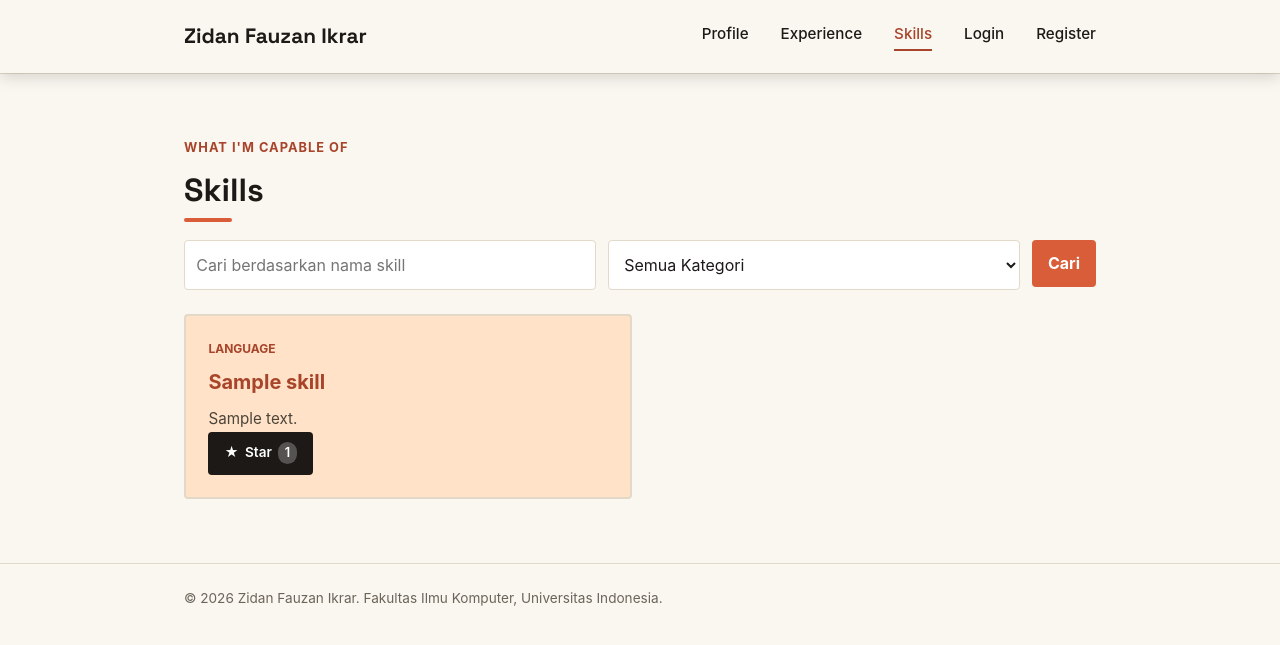
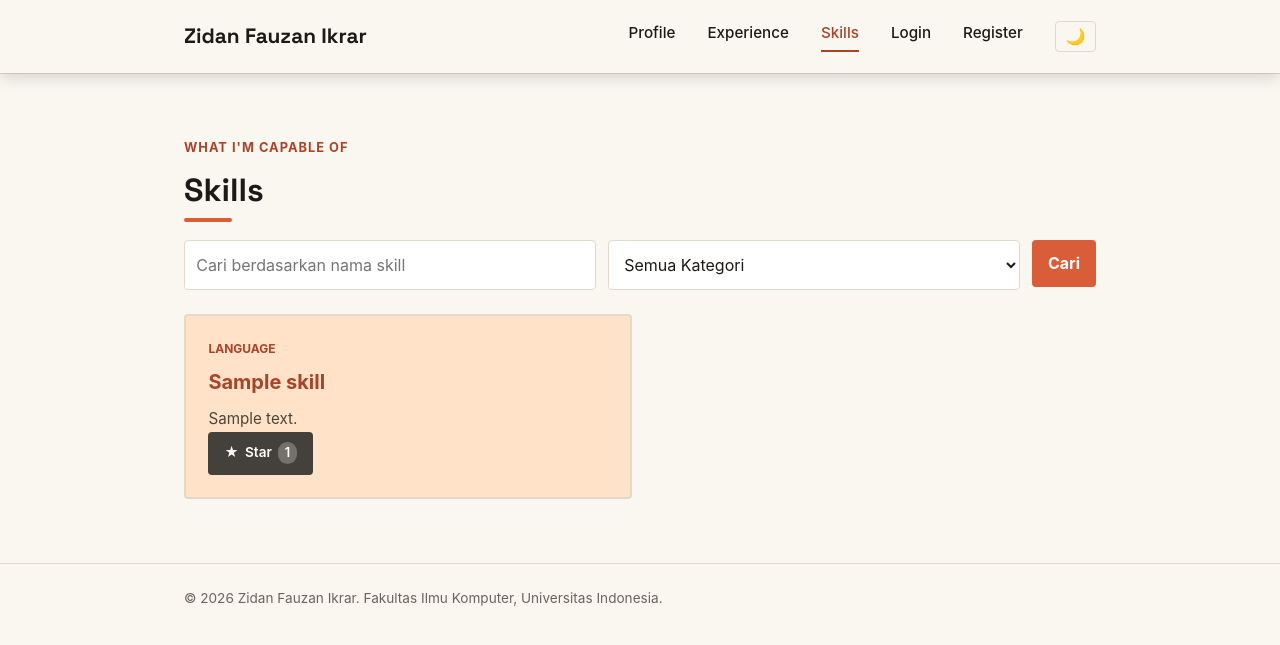
Before and after one commit to zidanfauzanikrar/myportofolio, a Django app: page /skills/ in a window 1280 px wide. Shown: the top 645 px of the page. Run offline with Django 5.2, Linux system fonts and the light colour scheme; tables that the repository leaves empty hold one stand-in row (values such as "Sample post").

Commit message:
feat: Added dark theme and its toggle

```diff
--- a/static/css/style.css
+++ b/static/css/style.css
@@ -7,13 +7,31 @@
 :root {
     --ink: #1c1917;
     --paper: #faf6f0;
+    --surface: #ffffff;
+    --neutral: #44403c;
     --accent: #d95d39;
     --accent-dark: #a8442a;
     --accent-light: #ffe2c8;
     --line: #e3d9c9;
     --text-muted: #6b6459;
     --text-less-muted: #4b4439;
+    --danger: #b42318;
+    --danger-light: #fde2df;
     --radius: 4px;
+}
+
+:root[data-theme="dark"] {
+    --ink: #f2ece2;
+    --paper: #1b1714;
+    --surface: #2a231e;
+    --accent: #e2714c;
+    --accent-dark: #f2a883;
+    --accent-light: #3a2a20;
+    --line: #3f362e;
+    --text-muted: #b8ac9d;
+    --text-less-muted: #d9cfc2;
+    --danger: #e5534b;
+    --danger-light: #3a1613;
 }
 
 body {
@@ -21,6 +39,7 @@ body {
     color: var(--ink);
     background-color: var(--paper);
     line-height: 1.6;
+    transition: background-color 0.25s ease, color 0.25s ease;
 }
 
 h1,
@@ -331,6 +350,7 @@ h1,
 }
 
 @media (prefers-reduced-motion: reduce) {
+    body,
     .portofolio-card,
     .site-header nav a::after,
     .brand,
@@ -358,6 +378,8 @@ h1,
 
 .form-group input,
 .form-group textarea {
+    background: var(--surface);
+    color: var(--ink);
     width: 100%;
     box-sizing: border-box;
     padding: 0.7rem;
@@ -376,7 +398,7 @@ h1,
 }
 
 .form-error {
-    color: #b42318;
+    color: var(--danger);
     font-size: 0.85rem;
     margin-top: 0.35rem;
 }
@@ -396,7 +418,7 @@ h1,
 }
 
 .button-secondary {
-    background: var(--ink);
+    background: var(--neutral);
 }
 
 /* skills */
@@ -446,7 +468,7 @@ h1,
     padding: 0.7rem;
     border: 1px solid var(--line);
     border-radius: var(--radius);
-    background: #fff;
+    background: var(--surface);
     color: var(--ink);
     font: inherit;
 }
@@ -463,7 +485,7 @@ h1,
     padding: 0.7rem;
     border: 1px solid var(--line);
     border-radius: var(--radius);
-    background: #fff;
+    background: var(--surface);
     color: var(--ink);
     font: inherit;
 }
@@ -662,7 +684,7 @@ h1,
     padding: 0.7rem;
     border: 1px solid var(--line);
     border-radius: var(--radius);
-    background: #fff;
+    background: var(--surface);
     color: var(--ink);
     font: inherit;
 }
@@ -696,7 +718,7 @@ h1,
 }
 
 .button-danger {
-    background: #b42318;
+    background: var(--danger);
 }
 
 .skill-delete-modal,
@@ -834,7 +856,7 @@ h1,
     display: inline-flex;
     align-items: center;
     gap: 0.4rem;
-    background: var(--ink);
+    background: var(--neutral);
 }
 
 .button-star.is-starred {
@@ -863,7 +885,23 @@ h1,
 }
 
 .site-message--error {
-    background: #fde2df;
-    border-color: #b42318;
-    color: #b42318;
+    background: var(--danger-light);
+    border-color: var(--danger);
+    color: var(--danger);
 }
+
+.theme-toggle {
+    border: 1px solid var(--line);
+    border-radius: var(--radius);
+    background: transparent;
+    color: var(--ink);
+    font-size: 1rem;
+    line-height: 1;
+    padding: 0.4rem 0.6rem;
+    cursor: pointer;
+    transition: border-color 0.2s ease, background-color 0.2s ease;
+}
+
+.theme-toggle:hover {
+    border-color: var(--accent);
+}
--- a/static/js/main.js
+++ b/static/js/main.js
@@ -6,4 +6,25 @@ document.addEventListener('DOMContentLoaded', () => {
             link.classList.add('active');
         }
     });
+
+    const themeToggle = document.getElementById('theme-toggle');
+    if (themeToggle) {
+        const updateToggleUI = (theme) => {
+            themeToggle.textContent = theme === 'dark' ? '☀️' : '🌙';
+            themeToggle.setAttribute(
+                'aria-label',
+                theme === 'dark' ? 'Ganti ke mode terang' : 'Ganti ke mode gelap'
+            );
+        };
+
+        updateToggleUI(document.documentElement.getAttribute('data-theme'));
+
+        themeToggle.addEventListener('click', () => {
+            const current = document.documentElement.getAttribute('data-theme');
+            const next = current === 'dark' ? 'light' : 'dark';
+            document.documentElement.setAttribute('data-theme', next);
+            localStorage.setItem('theme', next);
+            updateToggleUI(next);
+        });
+    }
 });
--- a/templates/403.html
+++ b/templates/403.html
@@ -7,7 +7,7 @@
     <section class="portofolio-section">
         <div class="container">
             <h1 class="section-title">403 - Akses Ditolak</h1>
-            <p class="empty-state">Kamu tidak punya izin untuk melakukan aksi ini.</p>
+            <p class="empty-state">Anda tidak punya izin untuk melakukan aksi ini.</p>
         </div>
     </section>
 </main>
--- a/templates/base.html
+++ b/templates/base.html
@@ -3,6 +3,13 @@
 <html lang="en">
 <head>
     <meta charset="UTF-8" />
+    <script>
+        (function () {
+            var stored = localStorage.getItem('theme');
+            var theme = stored || (window.matchMedia && window.matchMedia('(prefers-color-scheme: dark)').matches ? 'dark' : 'light');
+            document.documentElement.setAttribute('data-theme', theme);
+        })();
+    </script>
     <meta name="viewport" content="width=device-width, initial-scale=1.0" />
     <link rel="preconnect" href="https://fonts.googleapis.com">
     <link rel="preconnect" href="https://fonts.gstatic.com" crossorigin>
@@ -34,6 +41,7 @@
                 <a href="{% url 'main:login' %}">Login</a>
                 <a href="{% url 'main:register' %}">Register</a>
             {% endif %}
+            <button type="button" id="theme-toggle" class="theme-toggle" aria-label="Ganti tema"></button>
         </nav>
     </div>
   </header>
```
